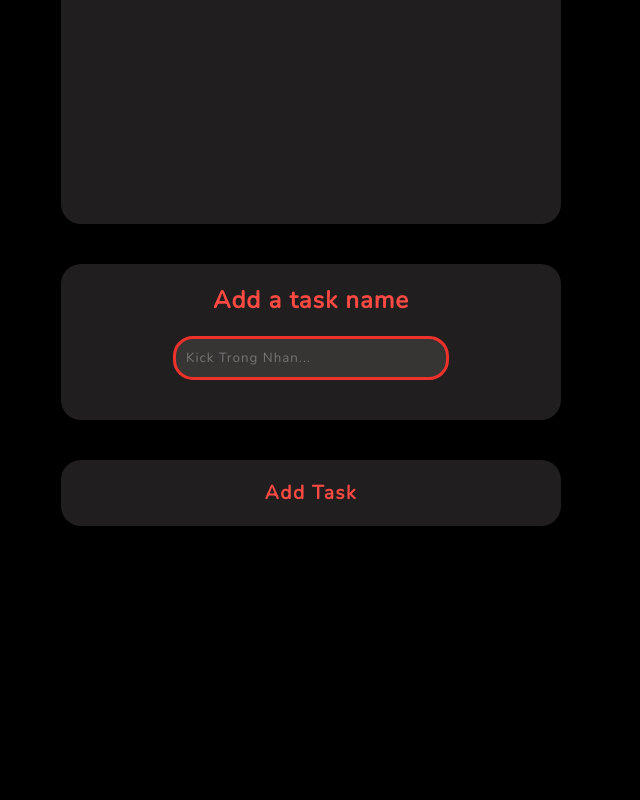
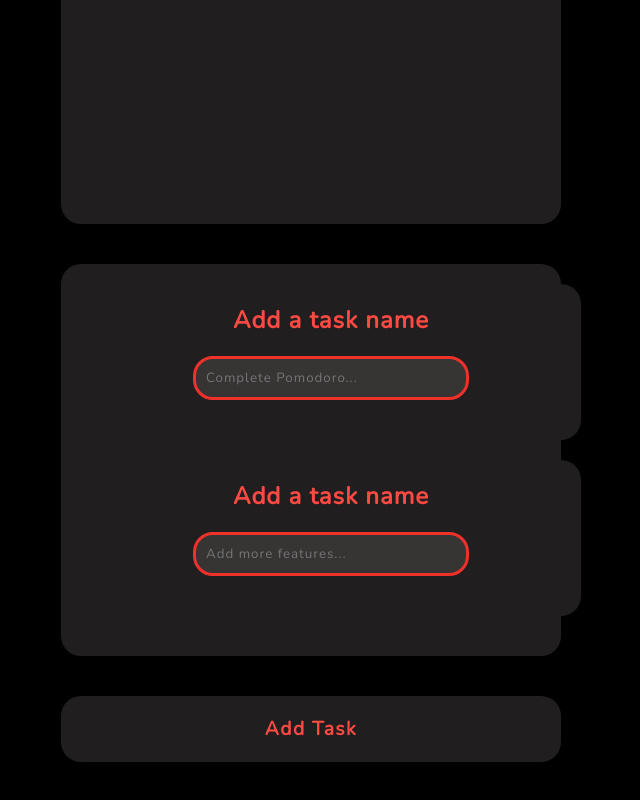
Before and after one commit to khanhngn-dev/PomodoroPWA, a React (Create React App) app: page / in a window 1280 px wide. Shown: the part 596-1396 px from the top of the page, without its empty margins (329-969 px from the left). Before the commit the page ends 1170 px from the top, so only its background shows below. Built offline with nearby package versions, Linux system fonts and the light colour scheme.

Commit message:
Added support for description

```diff
--- a/src/components/item-form/item-form.component.tsx
+++ b/src/components/item-form/item-form.component.tsx
@@ -1,41 +1,65 @@
 import { FC, FormHTMLAttributes, FormEventHandler, useState, ChangeEventHandler } from 'react';
 import { useDispatch, useSelector } from 'react-redux';
 import { addItemToList } from '../../store/list/list.actions';
+import { selectTimerMode } from '../../store/timer/timer.selectors';
 
-import { FormContainer } from './item-form.styles';
 import ItemInput from '../item-input/item-input.component';
 import Button from '../button/button.component';
-import { selectTimerMode } from '../../store/timer/timer.selectors';
+import { FormContainer, InputContainer } from './item-form.styles';
+
+const defaultFormField: { taskName: string; description: string } = {
+	taskName: '',
+	description: '',
+};
 
 const ItemForm: FC<FormHTMLAttributes<HTMLFormElement>> = () => {
 	const dispatch = useDispatch();
-	const [taskName, setTaskName] = useState('');
+	const [formFields, setFormFields] = useState(defaultFormField);
 	const timerMode = useSelector(selectTimerMode);
+	const { taskName, description } = formFields;
 
-	const clearInput = () => setTaskName('');
+	const clearInput = () => setFormFields(defaultFormField);
 
 	const handleSubmit: FormEventHandler<HTMLFormElement> = (event) => {
 		event.preventDefault();
-		if (!taskName) {
-			alert('Add a task name first');
-			return;
-		}
 		dispatch(
 			addItemToList({
 				taskName,
 				complete: false,
 				completedAt: 'Not Complete',
+				description,
 			})
 		);
 		clearInput();
 	};
 
 	const handleChange: ChangeEventHandler<HTMLInputElement> = (event) => {
-		setTaskName(event.target.value);
+		const { name, value } = event.target;
+		setFormFields({ ...formFields, [name]: value });
 	};
+
 	return (
 		<FormContainer onSubmit={handleSubmit}>
-			<ItemInput value={taskName} onChange={handleChange} placeholder='Kick Trong Nhan...' />
+			<InputContainer>
+				<ItemInput
+					required
+					name='taskName'
+					label={`Add a task name`}
+					value={taskName}
+					onChange={handleChange}
+					placeholder='Complete Pomodoro...'
+					maxLength={30}
+				/>
+				<ItemInput
+					required
+					name='description'
+					label={`Add some descriptions`}
+					value={description}
+					onChange={handleChange}
+					placeholder='Add more features...'
+					maxLength={100}
+				/>
+			</InputContainer>
 			<Button timerMode={timerMode} style={{ width: '500px' }}>
 				Add Task
 			</Button>
--- a/src/components/item-form/item-form.styles.tsx
+++ b/src/components/item-form/item-form.styles.tsx
@@ -9,3 +9,11 @@ export const FormContainer = styled.form`
 	border-radius: 20px;
 	width: 500px;
 `;
+
+export const InputContainer = styled.div`
+	width: 500px;
+	background-color: var(--color-grey);
+	padding: 20px;
+	border-radius: 20px;
+	margin-bottom: 20px;
+`;
```
